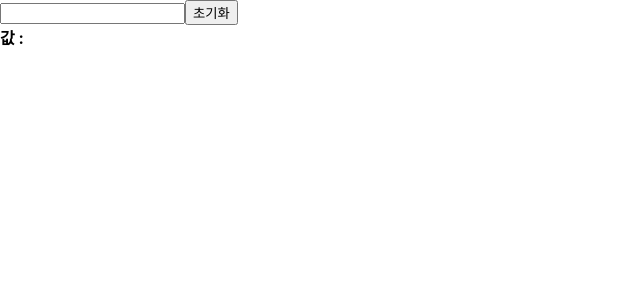
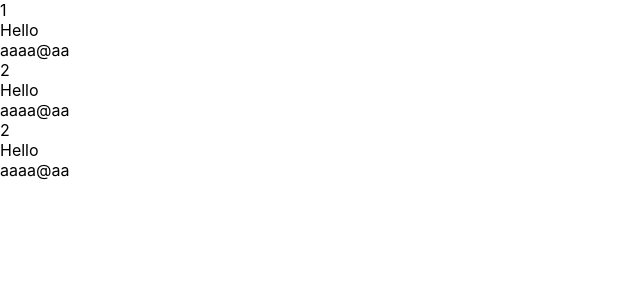
Before and after one commit to kkyy3402/React_Study, a React (Create React App) app in the folder begin-react/: page / in a window 1280 px wide. Shown: the top 300 px of the page, without its empty margins (0-640 px from the left). Built offline with nearby package versions, Linux system fonts and the light colour scheme.

Commit message:
map을 활용한 dom 랜더링 예제 추가

```diff
--- a/begin-react/src/App.js
+++ b/begin-react/src/App.js
@@ -6,12 +6,13 @@ import Counter from "./TestDatas/Counter";
 import InputSample from "./TestDatas/InputSample";
 import MultipleInputSample from "./TestDatas/MultipleInputSample";
 import UseRefExample from "./TestDatas/UseRefExample";
+import UserList from "./TestDatas/UserList";
 
 function App() {
   return (
     <div className="App">
 
-      <UseRefExample/>
+      <UserList/>
 
 
     </div>
--- /dev/null
+++ b/begin-react/src/TestDatas/UserList.js
@@ -0,0 +1,49 @@
+import React from 'react';
+
+function User({user}){
+
+    return <div>
+        <div>{user.id}</div>
+        <div>{user.username}</div>
+        <div>{user.email}</div>
+    </div>
+}
+
+function UserList(){
+
+    const users =[
+
+        {
+            id : 1,
+            username : "Hello",
+            email : 'aaaa@aa'
+        },
+
+        {
+            id : 2,
+            username : "Hello",
+            email : 'aaaa@aa'
+        },
+
+        {
+            id : 2,
+            username : "Hello",
+            email : 'aaaa@aa'
+        },
+
+    ]
+
+    return (
+        <div>
+            {
+                users.map(
+                    (user, index)  => (
+                        <User key={user.id} user={user}/>
+                    )
+                )
+            }
+        </div>
+    )
+}
+
+export default UserList;
```
Also changed, not shown: 1 other file (tests, documents, lock files or other folders).
